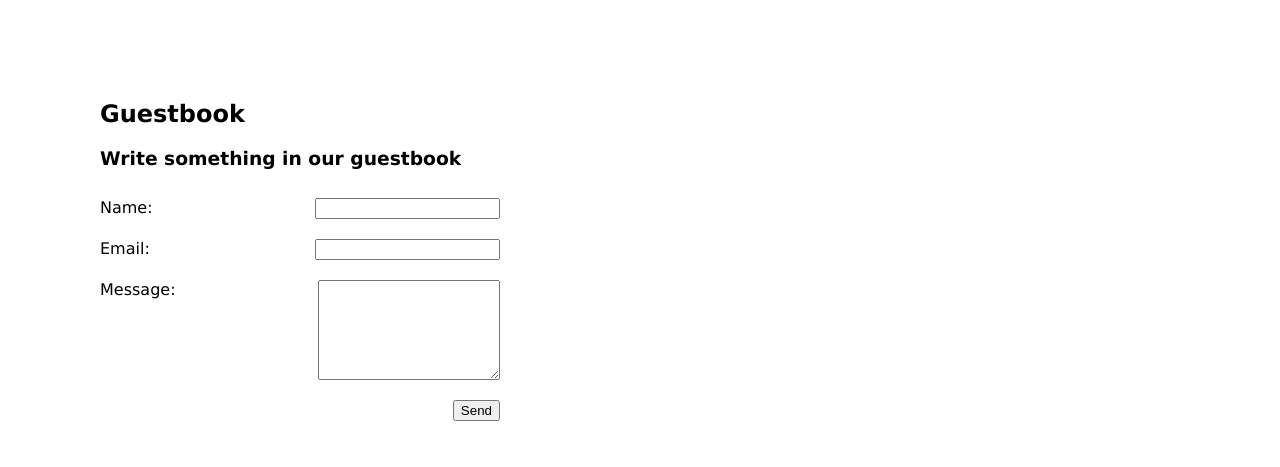
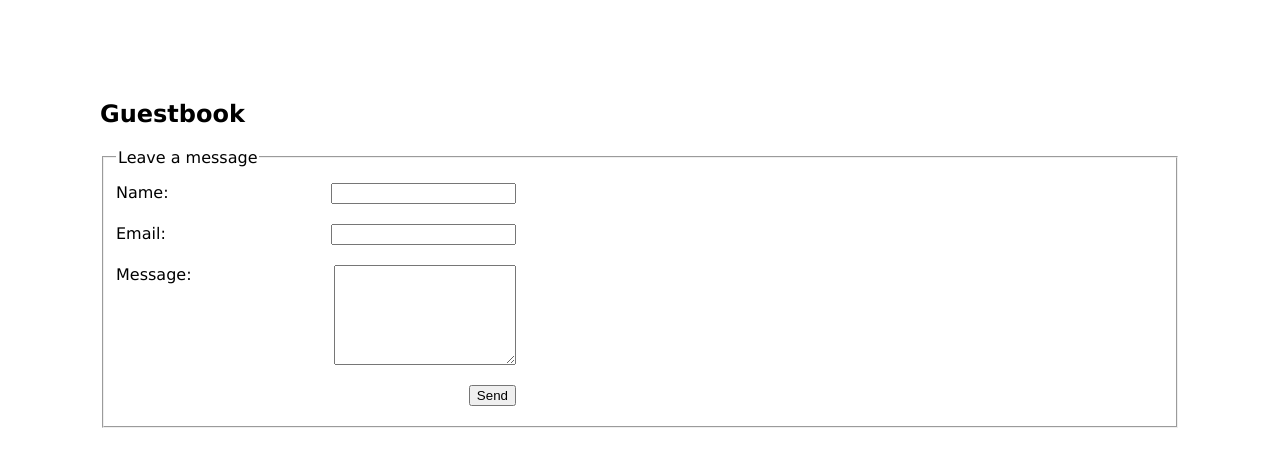
Before and after one commit to mrwim/webdev-import, a PHP site: page /guestbook.php in a window 1280 px wide. Shown: the top 467 px of the page. Run offline with PHP 8.4, Linux system fonts and the light colour scheme; data that the repository does not hold is empty.

Commit message:
Add legend

```diff
--- a/app/public/guestbook.php
+++ b/app/public/guestbook.php
@@ -1,5 +1,4 @@
 <?php
-
 require_once '../db.php';
 $db = DB::getInstance();
 $GET_ALL_POSTS = 'SELECT id, posted_at, name, email, message, INET_NTOA(ip_address) as ip_address FROM guestbook ORDER BY id DESC';
@@ -31,9 +30,9 @@ if ($_SERVER['REQUEST_METHOD'] === 'POST') {
 
     <h2>Guestbook</h2>
 
-    <h3>Write something in our guestbook</h3>
-
     <form method="post">
+        <fieldset>
+            <legend>Leave a message</legend>
             <div class="form-field">
                 <label for="name">Name:</label>
                 <input type="text" id="name" name="name">
@@ -50,6 +49,7 @@ if ($_SERVER['REQUEST_METHOD'] === 'POST') {
                 <label>&nbsp;</label>
                 <input type="submit" value="Send"/>
             </div>
+        </fieldset>
     </form>
 <?php
 $posts = $db->query($GET_ALL_POSTS);
```
Lines whose indentation alone changed are shown as unchanged.
